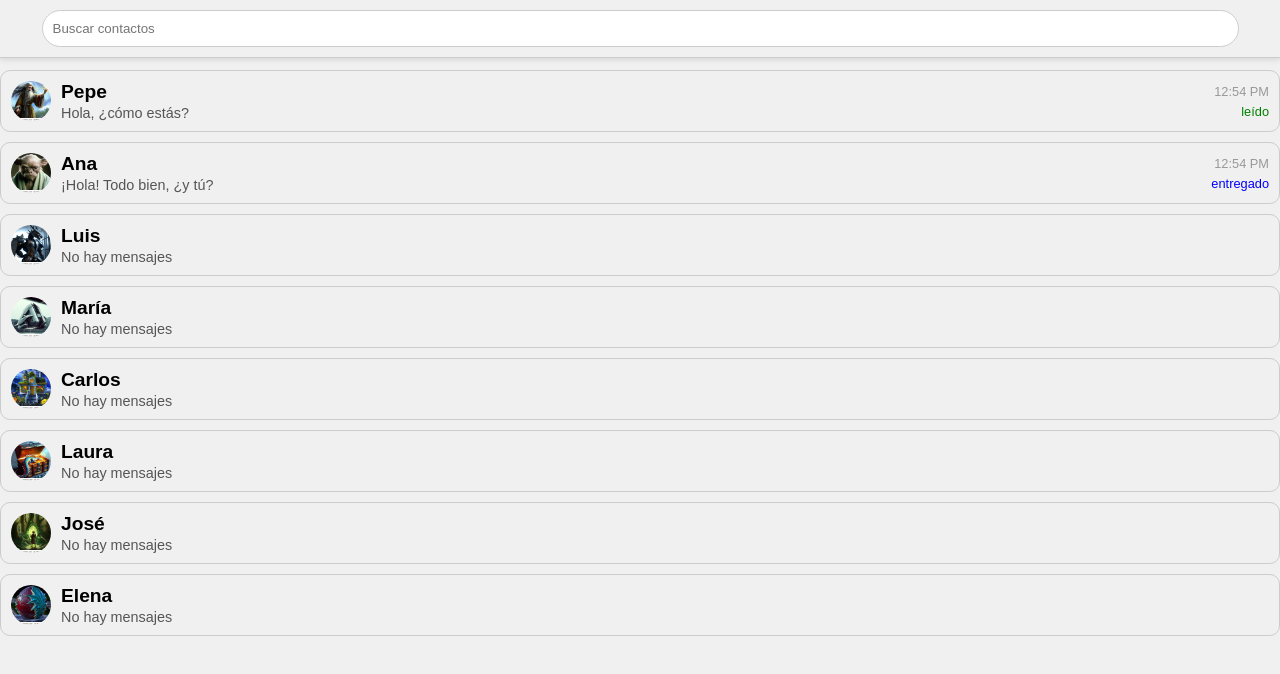
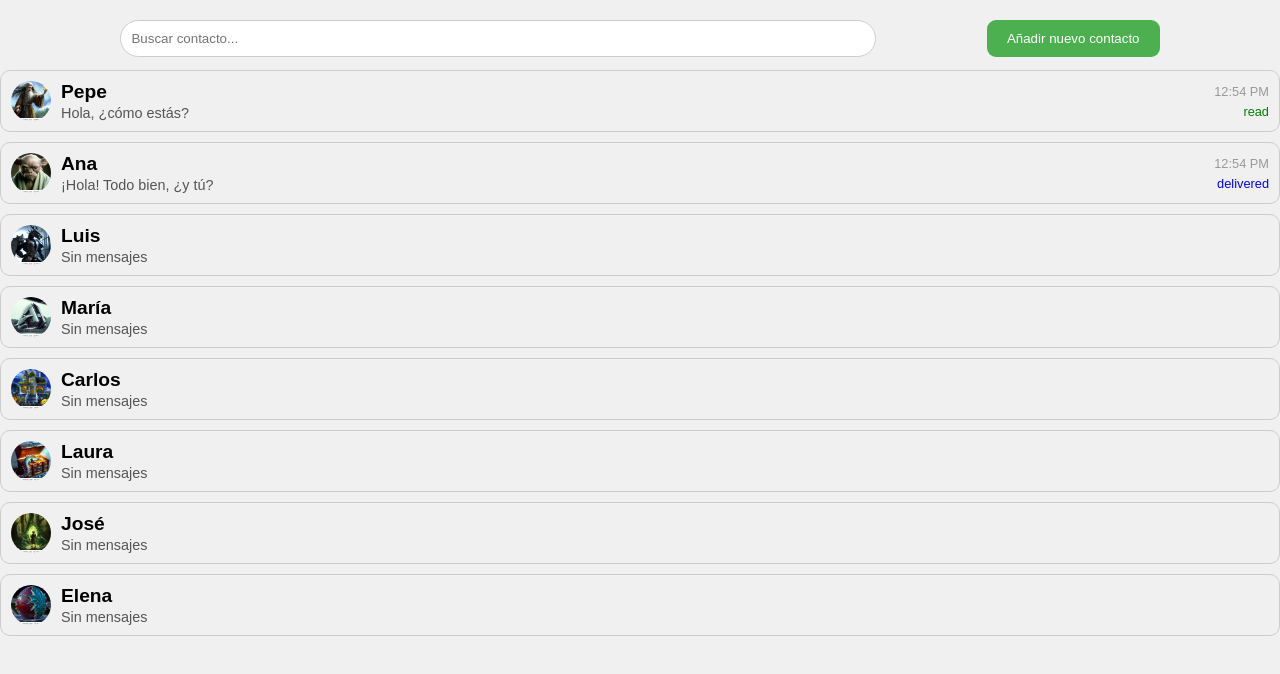
Before and after one commit to Luishub7/utnver, a React (Vite) app: page / in a window 1280 px wide. Shown: the top 674 px of the page. Built offline with nearby package versions, Linux system fonts and the light colour scheme.

Commit message:
formulario new contact

```diff
--- a/src/App.jsx
+++ b/src/App.jsx
@@ -1,8 +1,10 @@
+// src/App.jsx
 import React from 'react';
 import { BrowserRouter as Router, Route, Routes } from 'react-router-dom';
 import ContactList from './componentes/ContactList';
 import Chat from './componentes/Chat';
 import ContactSettings from './componentes/ContactSettings';
+import NewContact from './componentes/NewContact';
 import './index.css';
 
 const App = () => {
@@ -12,6 +14,7 @@ const App = () => {
         <Route path="/" element={<ContactList />} />
         <Route path="/chat/:contactId" element={<Chat />} />
         <Route path="/settings/:contactId" element={<ContactSettings />} />
+        <Route path="/new-contact" element={<NewContact />} /> {/* Nueva ruta */}
       </Routes>
     </Router>
   );
--- a/src/componentes/ContactList.jsx
+++ b/src/componentes/ContactList.jsx
@@ -1,17 +1,16 @@
 // src/componentes/ContactList.jsx
 
 import React, { useState, useEffect } from 'react';
-import { Link } from 'react-router-dom';
+import { Link, useNavigate } from 'react-router-dom';
 import '../estilos/ContactList.css';
-import { loadFromLocalStorage } from '../data/localStorage';
+import { loadFromLocalStorage, saveToLocalStorage } from '../data/localStorage';
 
-// La función `getLastMessage` va aquí, antes de la declaración del componente `ContactList`
 const getLastMessage = (messages, contactId) => {
   const contactMessages = messages
     .filter(message => message.authorId === contactId || (message.authorId === 0 && message.recipientId === contactId))
-    .sort((a, b) => new Date(b.date) - new Date(a.date)); // Ordenar por fecha descendente
+    .sort((a, b) => new Date(b.date) - new Date(a.date));
 
-  return contactMessages.length > 0 ? contactMessages[0] : null; // Devolver null si no hay mensajes
+  return contactMessages.length > 0 ? contactMessages[0] : null;
 };
 
 const formatDate = (date) => {
@@ -24,83 +23,69 @@ const formatDate = (date) => {
   if (timeDifference < oneDay) {
     return messageDate.toLocaleTimeString([], { hour: '2-digit', minute: '2-digit' });
   } else if (timeDifference < twoDays) {
-    return 'ayer';
+    return 'Ayer';
   } else {
     return messageDate.toLocaleDateString();
   }
 };
 
-const getStatusText = (status) => {
-  switch (status) {
-    case 'read':
-      return 'leído';
-    case 'delivered':
-      return 'entregado';
-    case 'pending':
-      return 'pendiente';
-    default:
-      return status;
-  }
-};
-
 const ContactList = () => {
-  const [searchTerm, setSearchTerm] = useState('');
   const [contacts, setContacts] = useState([]);
   const [messages, setMessages] = useState([]);
+  const [searchTerm, setSearchTerm] = useState('');
+  const navigate = useNavigate();
 
   useEffect(() => {
-    const storedContacts = loadFromLocalStorage('contacts') || [];
-    const storedMessages = loadFromLocalStorage('messages') || [];
-    setContacts(storedContacts);
-    setMessages(storedMessages);
-  }, []);
-
-  // Escuchar cambios en el storage
-  useEffect(() => {
-    const handleStorageChange = () => {
-      setMessages(loadFromLocalStorage('messages') || []);
-    };
-
-    window.addEventListener('storage', handleStorageChange);
-    return () => {
-      window.removeEventListener('storage', handleStorageChange);
-    };
+    const loadedContacts = loadFromLocalStorage('contacts');
+    const loadedMessages = loadFromLocalStorage('messages');
+    setContacts(loadedContacts);
+    setMessages(loadedMessages);
   }, []);
 
   const filteredContacts = contacts.filter(contact =>
     contact.name.toLowerCase().includes(searchTerm.toLowerCase())
   );
 
+  const handleAddContactClick = () => {
+    navigate('/new-contact'); // Redirigir a la pantalla de nuevo contacto
+  };
+
   return (
     <div className="contact-list-container">
-      <div className='contact-search'>
+      <div className="contact-search">
         <input
           type="text"
-          placeholder="Buscar contactos"
-          className="search-input"
+          placeholder="Buscar contacto..."
           value={searchTerm}
           onChange={(e) => setSearchTerm(e.target.value)}
+          className="search-input"
         />
+        <button className="add-contact-button" onClick={handleAddContactClick}>
+          Añadir nuevo contacto
+        </button>
       </div>
+
       <ul className="contact-list">
-        {filteredContacts.map(contact => {
+        {filteredContacts.map((contact) => {
           const lastMessage = getLastMessage(messages, contact.id);
           return (
             <li key={contact.id} className="contact-item">
               <Link to={`/chat/${contact.id}`} className="contact-link">
-                <img src={contact.avatar} alt={`${contact.name} avatar`} className="contact-avatar" />
+                <img src={contact.avatar} alt={contact.name} className="contact-avatar" />
                 <div className="contact-info">
-                  <div className="contact-name">{contact.name}</div>
-                  <div className="contact-lastMessage">
-                    {lastMessage ? lastMessage.content : 'No hay mensajes'}
-                  </div>
+                  <span className="contact-name">{contact.name}</span>
+                  <span className="contact-lastMessage">
+                    {lastMessage ? lastMessage.content : 'Sin mensajes'}
+                  </span>
                 </div>
-                {lastMessage && (
-                  <div className="contact-date-status">
-                    <span className="contact-date">{formatDate(lastMessage.date)}</span>
-                    <span className={`contact-status ${lastMessage.status}`}>{getStatusText(lastMessage.status)}</span>
-                  </div>
-                )}
+                <div className="contact-date-status">
+                  <span className="contact-date">
+                    {lastMessage ? formatDate(lastMessage.date) : ''}
+                  </span>
+                  <span className={`contact-status ${lastMessage ? lastMessage.status : ''}`}>
+                    {lastMessage ? lastMessage.status : ''}
+                  </span>
+                </div>
               </Link>
             </li>
           );
--- /dev/null
+++ b/src/componentes/NewContact.jsx
@@ -0,0 +1,63 @@
+// src/componentes/NewContact.jsx
+
+import React, { useState } from 'react';
+import { useNavigate } from 'react-router-dom';
+import { saveToLocalStorage, loadFromLocalStorage } from '../data/localStorage';
+import '../estilos/NewContact.css';
+
+const NewContact = () => {
+  const [name, setName] = useState('');
+  const [avatar, setAvatar] = useState('');
+  const navigate = useNavigate();
+
+  const avatarOptions = [
+    '/images/1.webp',
+    '/images/2.webp',
+    '/images/3.webp',
+    '/images/4.webp',
+    '/images/4.webp',
+    '/images/5.webp',
+    '/images/6.webp',
+    '/images/7.webp',
+    '/images/8.webp',
+    '/images/9.webp',
+    '/images/10.webp',
+  ];
+
+  const handleAddContact = () => {
+    if (name && avatar) {
+      const contacts = loadFromLocalStorage('contacts') || [];
+      const newContact = {
+        id: contacts.length + 1,
+        name: name,
+        avatar: avatar,
+      };
+      const updatedContacts = [...contacts, newContact];
+      saveToLocalStorage('contacts', updatedContacts);
+      navigate('/'); // Redirige a la lista de contactos
+    }
+  };
+
+  return (
+    <div className="new-contact-container">
+      <h2>Nuevo Contacto</h2>
+      <input
+        type="text"
+        placeholder="Nombre del contacto"
+        value={name}
+        onChange={(e) => setName(e.target.value)}
+      />
+      <select value={avatar} onChange={(e) => setAvatar(e.target.value)}>
+        <option value="">Seleccionar Avatar</option>
+        {avatarOptions.map((option) => (
+          <option key={option} value={option}>
+            {option}
+          </option>
+        ))}
+      </select>
+      <button onClick={handleAddContact}>Guardar Contacto</button>
+    </div>
+  );
+};
+
+export default NewContact;
--- a/src/estilos/ContactList.css
+++ b/src/estilos/ContactList.css
@@ -7,23 +7,24 @@
 
 .contact-search {
   display: flex;
-  justify-content: center;
+  justify-content:space-evenly;
   position: fixed; /* Fijamos el input en la parte superior */
   top: 0;
   left: 0;
   right: 0;
   z-index: 1000; /* Nos aseguramos de que esté por encima de otros elementos */
   padding: 10px;
-  background-color: #ffffff0d; /* Añadimos un fondo blanco para que se vea mejor */
-  border-bottom: 1px solid #ccc; /* Añadimos una línea inferior para separar el input del resto del contenido */
-  box-shadow: 0 2px 5px rgba(0, 0, 0, 0.1); /* Añadimos un ligero sombreado para destacar el input */
+  background-color:  #ffffff0d; /* Añadimos un fondo blanco para que se vea mejor */
+  /* border-bottom: 1px solid #ccc;  *//* Añadimos una línea inferior para separar el input del resto del contenido */
+/*   box-shadow: 0 2px 5px rgba(0, 0, 0, 0.1); */ /* Añadimos un ligero sombreado para destacar el input */
 }
 
 .search-input {
   padding: 10px;
+  margin: 10px 0px;
   border: 1px solid #ccc;
   border-radius: 20px;
-  width: 95%;
+  width: 60%;
 }
 
 .contact-list {
@@ -51,7 +52,7 @@
   width: 40px;
   height: 40px;
   border-radius: 50%;
-  background-color: #ddd;
+  background-color:  #ddd;
   margin-right: 10px;
 }
 
@@ -71,7 +72,7 @@
 
 .contact-lastMessage {
   font-size: 0.9em;
-  color: #555;
+  color:  #555;
   text-align: left; /* Asegura que el texto esté alineado a la izquierda */
   width: 100%; /* Asegura que ocupe todo el ancho disponible */
 }
@@ -85,25 +86,66 @@
 
 .contact-date {
   font-size: 0.8em;
-  color: #999;
+  color:  #999;
 }
 
 .contact-status {
   font-size: 0.8em;
-  color: #999;
+  color:  #999;
   margin-top: 5px; /* Añade espacio entre la fecha y el estado */
 }
 
 .contact-status.read {
-  color: green;
+  color:  green;
 }
 
 .contact-status.delivered {
-  color: blue;
+  color:  blue;
 }
 
 .contact-status.pending {
-  color: orange;
+  color:  orange;
+}
+
+.add-contact-button {
+  margin: 10px 0;
+  padding: 10px 20px;
+  background-color: #4CAF50;
+  color: white;
+  border: none;
+  border-radius: 9px;
+  cursor: pointer;
+}
+
+.add-contact-button:hover {
+  background-color: #45a049;
+}
+
+.add-contact-form {
+  display: flex;
+  flex-direction: column;
+  margin-bottom: 20px;
+}
+
+.add-contact-form input {
+  margin: 5px 0;
+  padding: 10px;
+  border: 1px solid #ccc;
+  border-radius: 5px;
+}
+
+.add-contact-form button {
+  padding: 10px;
+  background-color: #4CAF50;
+  color: white;
+  border: none;
+  border-radius: 5px;
+  cursor: pointer;
+  margin-top: 10px;
+}
+
+.add-contact-form button:hover {
+  background-color: #45a049;
 }
 
 @media (max-width: 768px) {
--- /dev/null
+++ b/src/estilos/NewContact.css
@@ -0,0 +1,36 @@
+/* src/estilos/NewContact.css */
+
+.new-contact-container {
+    display: flex;
+    flex-direction: column;
+    align-items: center;
+    margin-top: 50px;
+  }
+
+  .new-contact-container h2 {
+    margin-bottom: 20px;
+  }
+
+  .new-contact-container input,
+  .new-contact-container select {
+    margin: 10px 0;
+    padding: 10px;
+    width: 100%;
+    max-width: 300px;
+    border: 1px solid #ccc;
+    border-radius: 5px;
+  }
+
+  .new-contact-container button {
+    padding: 10px 20px;
+    background-color: #4CAF50;
+    color: white;
+    border: none;
+    border-radius: 5px;
+    cursor: pointer;
+    margin-top: 20px;
+  }
+
+  .new-contact-container button:hover {
+    background-color: #45a049;
+  }
```
